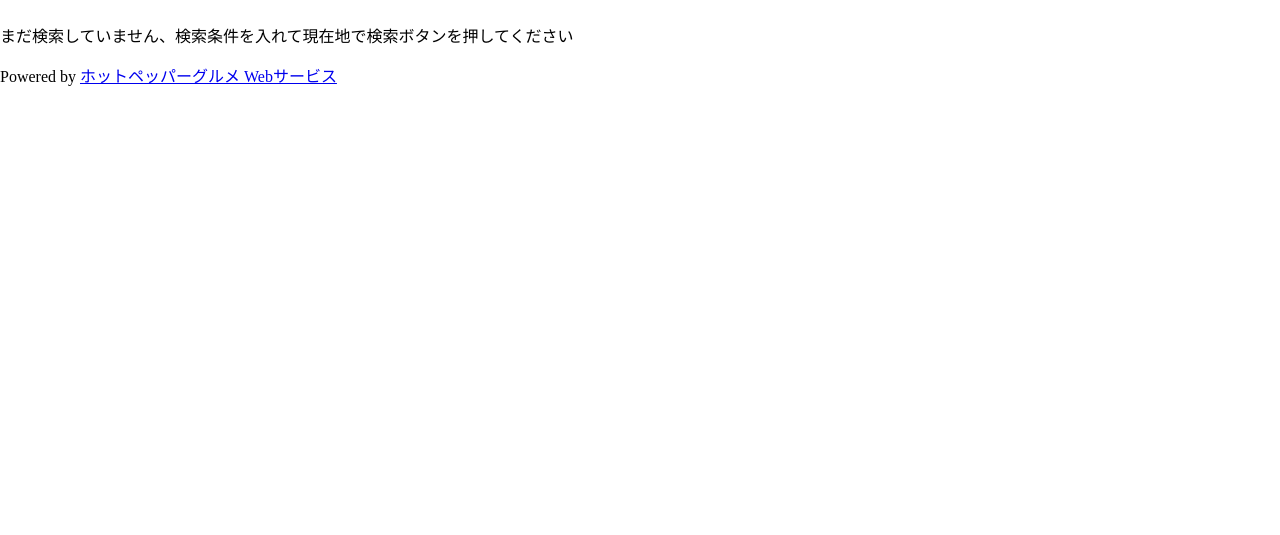
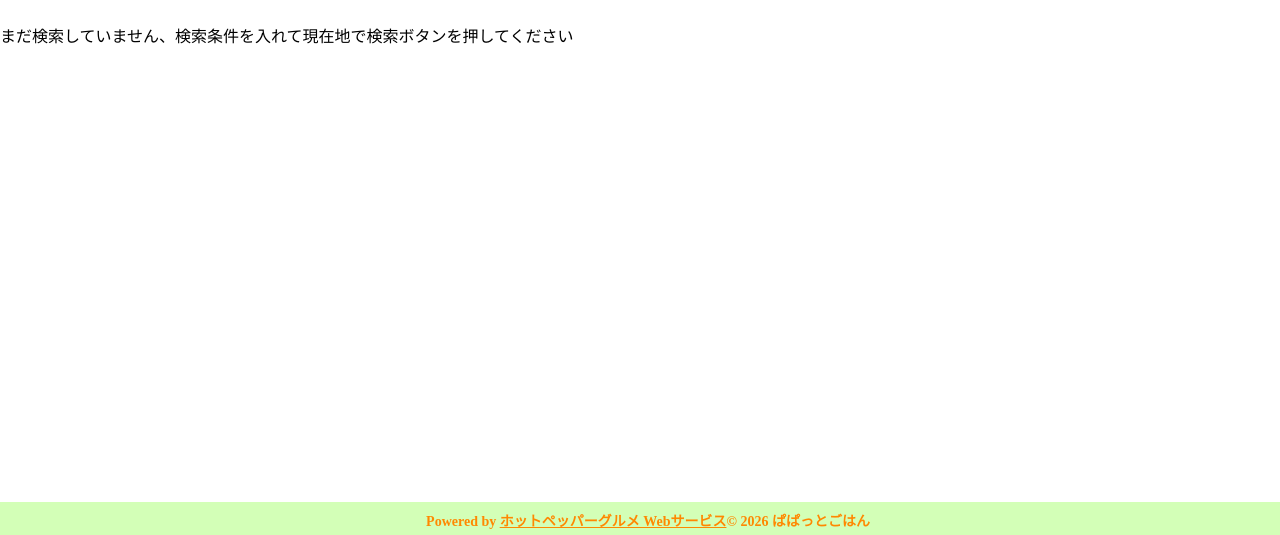
Before and after one commit to e1c23016/my_firstApp, a React (Vite) app: page / in a window 1280 px wide. Shown: the part 262-797 px from the top of the page. Built offline with nearby package versions, Linux system fonts and the light colour scheme; no server answers.

Commit message:
フッター頑張った

```diff
--- a/src/App.css
+++ b/src/App.css
@@ -40,3 +40,12 @@
 .read-the-docs {
   color: #888;
 } */
+
+.footer {
+  background: #d3ffb7;
+  text-align: center;
+  font-size: 0.9em;
+  color: #888;
+  margin-top: 4rem;
+  margin-bottom: 2rem;
+}
--- a/src/App.tsx
+++ b/src/App.tsx
@@ -9,6 +9,7 @@ import { ShopModal } from "./components/ShopModal";
 import { ShopList } from "./components/ShopList";
 import { SearchForm } from "./components/SearchForm";
 import Header from "./components/Header";
+import Footer from "./components/Footer";
 import type { Range, Shop } from "./types";
 
 function App() {
@@ -145,13 +146,7 @@ function App() {
       {selectedShop && (
         <ShopModal shop={selectedShop} onClose={() => setSelectedShop(null)} />
       )}
-
-      <footer>
-        Powered by{" "}
-        <a href="http://webservice.recruit.co.jp/">
-          ホットペッパーグルメ Webサービス
-        </a>
-      </footer>
+      <Footer />
     </>
   );
 }
--- /dev/null
+++ b/src/components/Footer.tsx
@@ -0,0 +1,19 @@
+import styles from "../styles/Footer.module.css";
+
+type Props = {
+  text?: string;
+};
+
+export default function Footer({ text = "© 2026 ぱぱっとごはん" }: Props) {
+  return (
+    <footer className={styles.footer}>
+      <div className={styles.inner}>
+        Powered by{" "}
+        <a href="http://webservice.recruit.co.jp/">
+          ホットペッパーグルメ Webサービス
+        </a>
+        {text}
+      </div>
+    </footer>
+  );
+}
--- /dev/null
+++ b/src/styles/Footer.module.css
@@ -0,0 +1,22 @@
+.footer {
+  position: fixed;
+  bottom: 0;
+  width: 100%;
+  margin-top: 24px;
+  padding: 8px;
+  background: #d3ffb7; /* デザインの薄緑に寄せ */
+}
+
+.inner {
+  max-width: 980px;
+  margin: 0 auto;
+  text-align: center;
+  font-size: 14px;
+  color: #f80;
+
+  font-weight: 600;
+}
+
+a {
+  color: #f80;
+}
```
